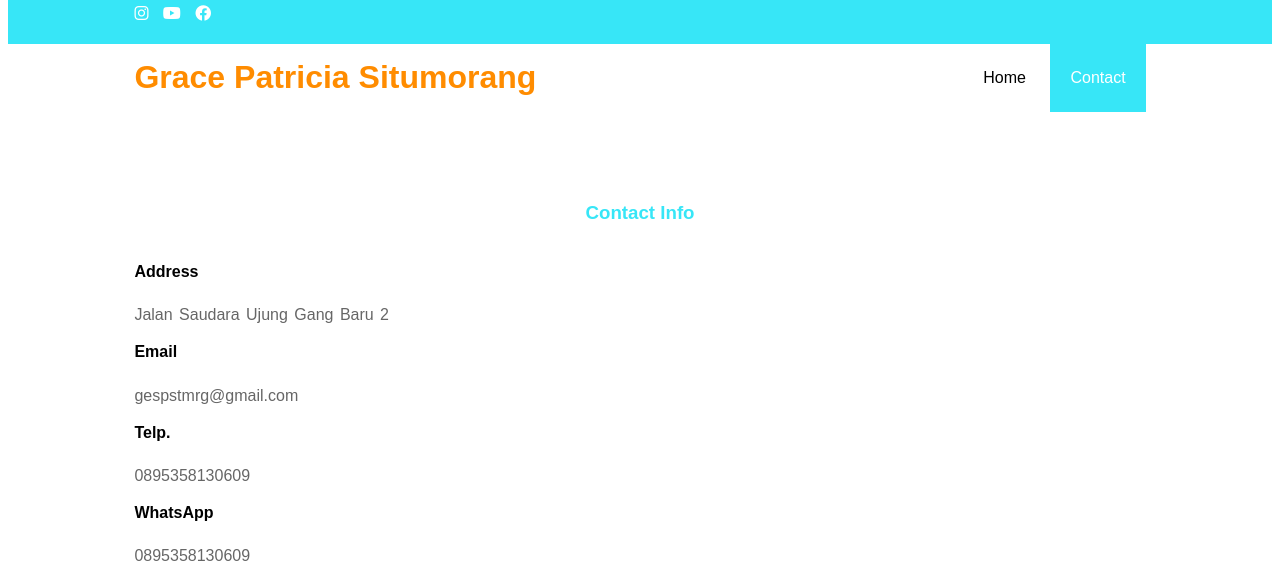
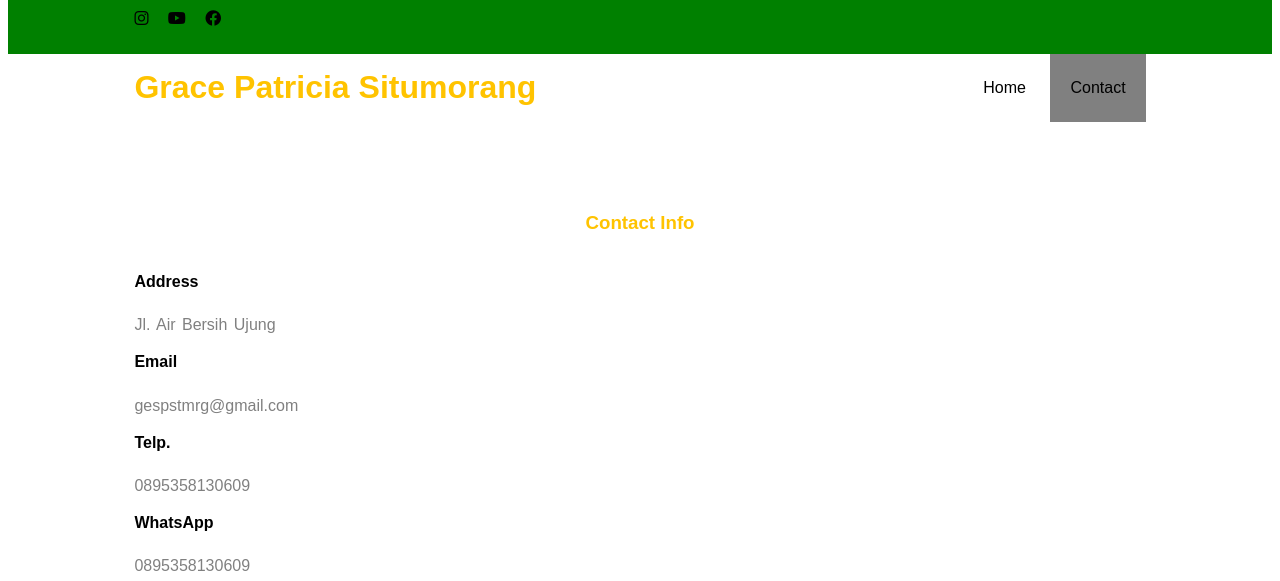
Before and after one commit to gracestmrg/gracesitumorang, a plain HTML site: page contact.html in a window 1280 px wide. Shown: the top 581 px of the page. Drawn offline with Linux system fonts and the light colour scheme.

Commit message:
first commit

```diff
--- a/contact.html
+++ b/contact.html
@@ -44,7 +44,7 @@
             <div class="box">
                 <div class="col-4">
                     <h4>Address</h4>
-                    <p>Jalan Saudara Ujung Gang Baru 2</p>
+                    <p>Jl. Air Bersih Ujung</p>
                 </div>
                 <div class="col-4">
                     <h4>Email</h4>
@@ -58,7 +58,7 @@
                     <h4>WhatsApp</h4>
                     <p>0895358130609</p>
                 </div>
-                <iframe src="https://www.google.com/maps/embed?pb=!1m18!1m12!1m3!1d3982.129634688569!2d98.70466571431322!3d3.5575981514990564!2m3!1f0!2f0!3f0!3m2!1i1024!2i768!4f13.1!3m3!1m2!1s0x3031308bacc9824f%3A0xf704e31123d5e7b9!2sGg.%20Baru%202%2C%20Kec.%20Medan%20Kota%2C%20Kota%20Medan%2C%20Sumatera%20Utara!5e0!3m2!1sid!2sid!4v1663621703677!5m2!1sid!2sid" width="600" height="450" style="border:0;" allowfullscreen="" loading="lazy" referrerpolicy="no-referrer-when-downgrade"></iframe>
+                <iframe src="https://www.google.com/maps/embed?pb=!1m18!1m12!1m3!1d3982.1228954571957!2d98.70766321424203!3d3.5591574514890443!2m3!1f0!2f0!3f0!3m2!1i1024!2i768!4f13.1!3m3!1m2!1s0x3031306013c32fc7%3A0x8a0c4c8e2e1dc263!2sJl.%20Air%20Bersih%20Ujung%2C%20Kota%20Medan%2C%20Sumatera%20Utara!5e0!3m2!1sid!2sid!4v1663733636206!5m2!1sid!2sid" width="600" height="450" style="border:0;" allowfullscreen="" loading="lazy" referrerpolicy="no-referrer-when-downgrade"></iframe>
             </div>
      </section>
 
--- a/css/style.css
+++ b/css/style.css
@@ -10,14 +10,14 @@ a {
 }
 
 .medsos {
-    padding: 5px 0;
-    background-color: #37E6F7;
+    padding: 10px 0;
+    background-color: #008000;
 }
 
 .medsos ul li {
     display: inline-block;
-    color: #fff;
-    margin-right: 10px;
+    color: #000000;
+    margin-right: 15px;
 }
 
 .container {
@@ -36,7 +36,7 @@ header {}
 header h1 {
     float: left;
     padding: 15px 0px;
-    color: darkorange;
+    color: #FFC300;
 }
 
 header ul {
@@ -53,13 +53,13 @@ header ul li a {
 }
 
 header ul li a:hover {
-    background-color: #37E6F7;
-    color: #fff;
+    background-color: #808080;
+    color: #000000;
 }
 
 .active {
-    background-color: #37E6F7;
-    color: #fff;
+    background-color: #808080;
+    color: #000000;
 }
 
 .banner {
@@ -98,22 +98,22 @@ section {
 section h3 {
     text-align: center;
     padding: 20px 0;
-    color: #37E6F7;
+    color: #FFC300;
 }
 
 .about p {
-    color: #666;
+    color: #808080;
     word-spacing: 2px;
     line-height: 25px;
 }
 
 .contact {
-    background-color: #B3FAE9;
+    background-color: #808080;
 }
 
 footer {
     padding: 30px 0;
-    background-color: #AAF9EF;
-    color: #FFC300;
+    background-color: #808080;
+    color: #000000;
     text-align: center;
 }
```
